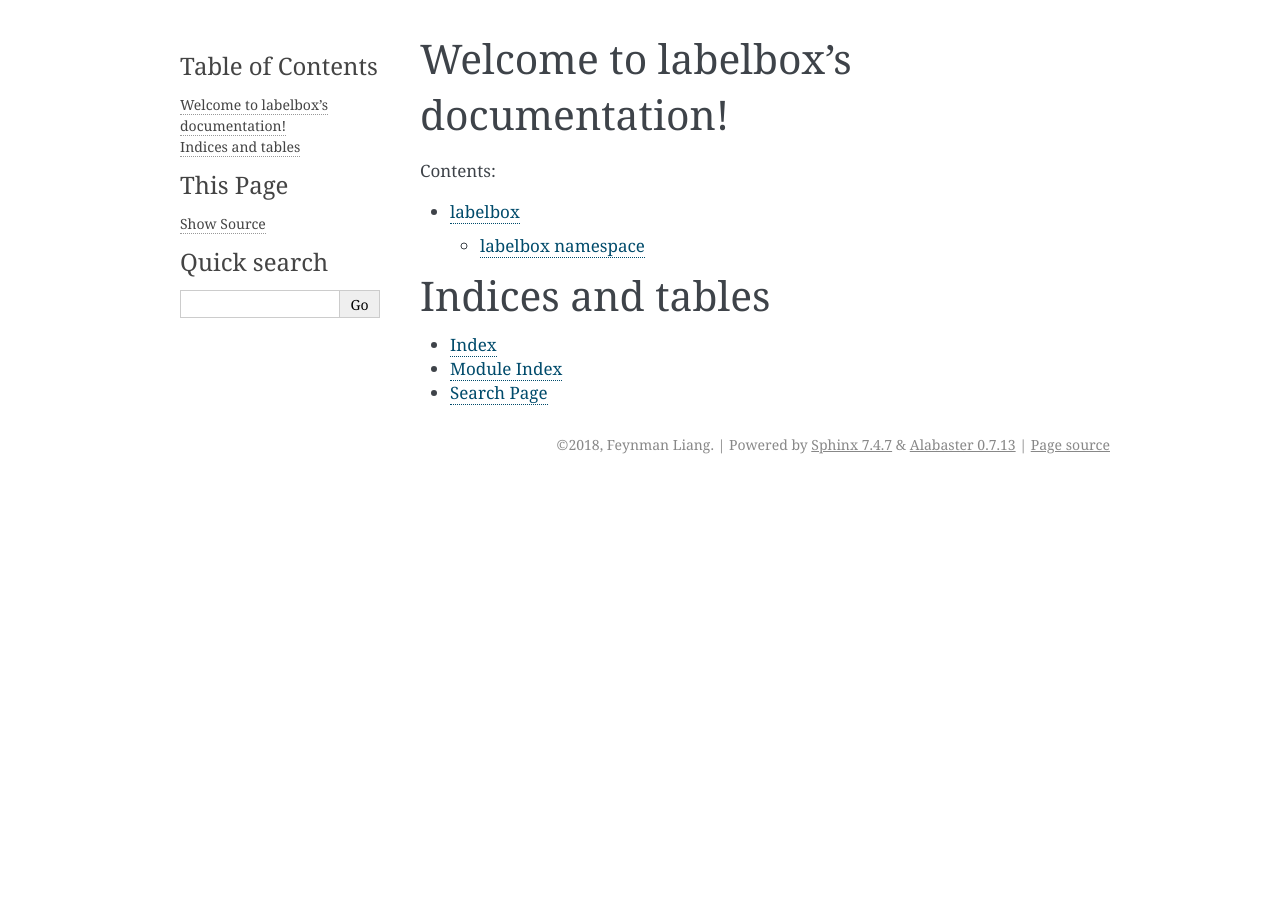
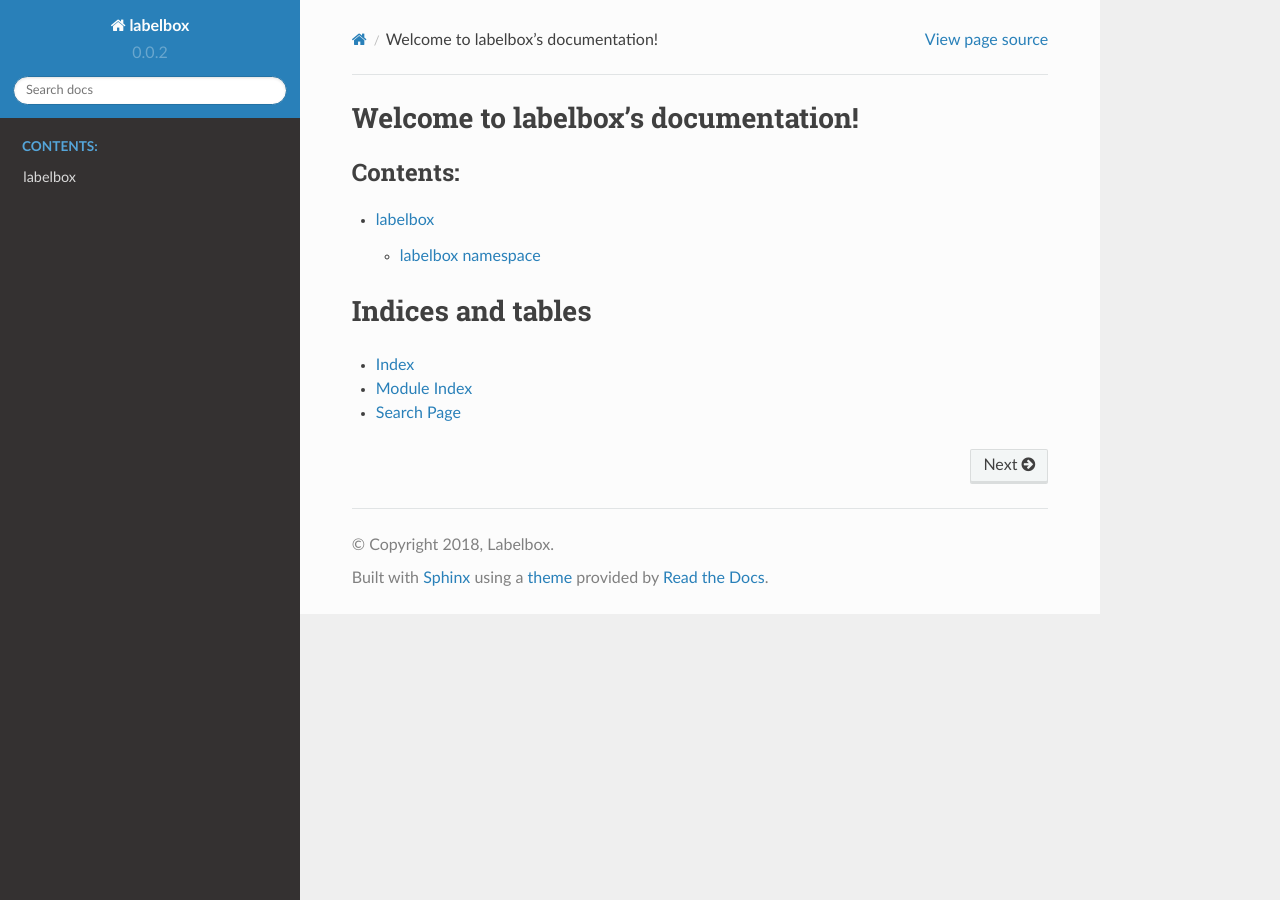
Before and after one commit to Labelbox/labelbox-python, a Sphinx documentation site: the page built from docs/index.rst, in a window 1280 px wide. Built offline with Sphinx 7.4.7 and the Read the Docs theme 2.0.0, drawn with Linux system fonts in a browser that asks for light colours.

Commit message:
More docs

```diff
--- a/docs/conf.py
+++ b/docs/conf.py
@@ -5,6 +5,7 @@
 # This file does only contain a selection of the most common options. For a
 # full list see the documentation:
 # http://www.sphinx-doc.org/en/master/config
+from labelbox import __version__
 
 # -- Path setup --------------------------------------------------------------
 
@@ -20,13 +21,13 @@
 # -- Project information -----------------------------------------------------
 
 project = 'labelbox'
-copyright = '2018, Feynman Liang'
-author = 'Feynman Liang'
+copyright = '2018, Labelbox'
+author = 'Labelbox'
 
 # The short X.Y version
-version = ''
+version = __version__
 # The full version, including alpha/beta/rc tags
-release = '0.0.1dev'
+release = __version__
 
 
 # -- General configuration ---------------------------------------------------
@@ -77,7 +78,7 @@
 # The theme to use for HTML and HTML Help pages.  See the documentation for
 # a list of builtin themes.
 #
-html_theme = 'alabaster'
+html_theme = 'sphinx_rtd_theme'
 
 # Theme options are theme-specific and customize the look and feel of a theme
 # further.  For a list of options available for each theme, see the
--- /dev/null
+++ b/labelbox/__init__.py
@@ -0,0 +1 @@
+__version__ = '0.0.2'
--- /dev/null
+++ b/readthedocs.yml
@@ -0,0 +1,6 @@
+build:
+  image: latest
+
+python:
+  version: 3.6
+  pip_install: true
--- a/setup.cfg
+++ b/setup.cfg
@@ -1,6 +1,5 @@
 [metadata]
 name = labelbox
-version = 0.0.2
 description = A python library for interacting with labelbox.com
 author = Feynman Liang
 author_email = feynman@labelbox.com
@@ -45,6 +44,10 @@
     pytest-cov
     tox
     xmltodict
+docs =
+    mypy
+    sphinx
+    sphinxcontrib-napolean
 
 [options.packages.find]
 include =
--- a/setup.py
+++ b/setup.py
@@ -1,4 +1,5 @@
 from setuptools import setup
+from labelbox import __version__
 
 # configured in setup.cfg
-setup()
+setup(version=__version__)
```
Also changed, not shown: 1 other file.
